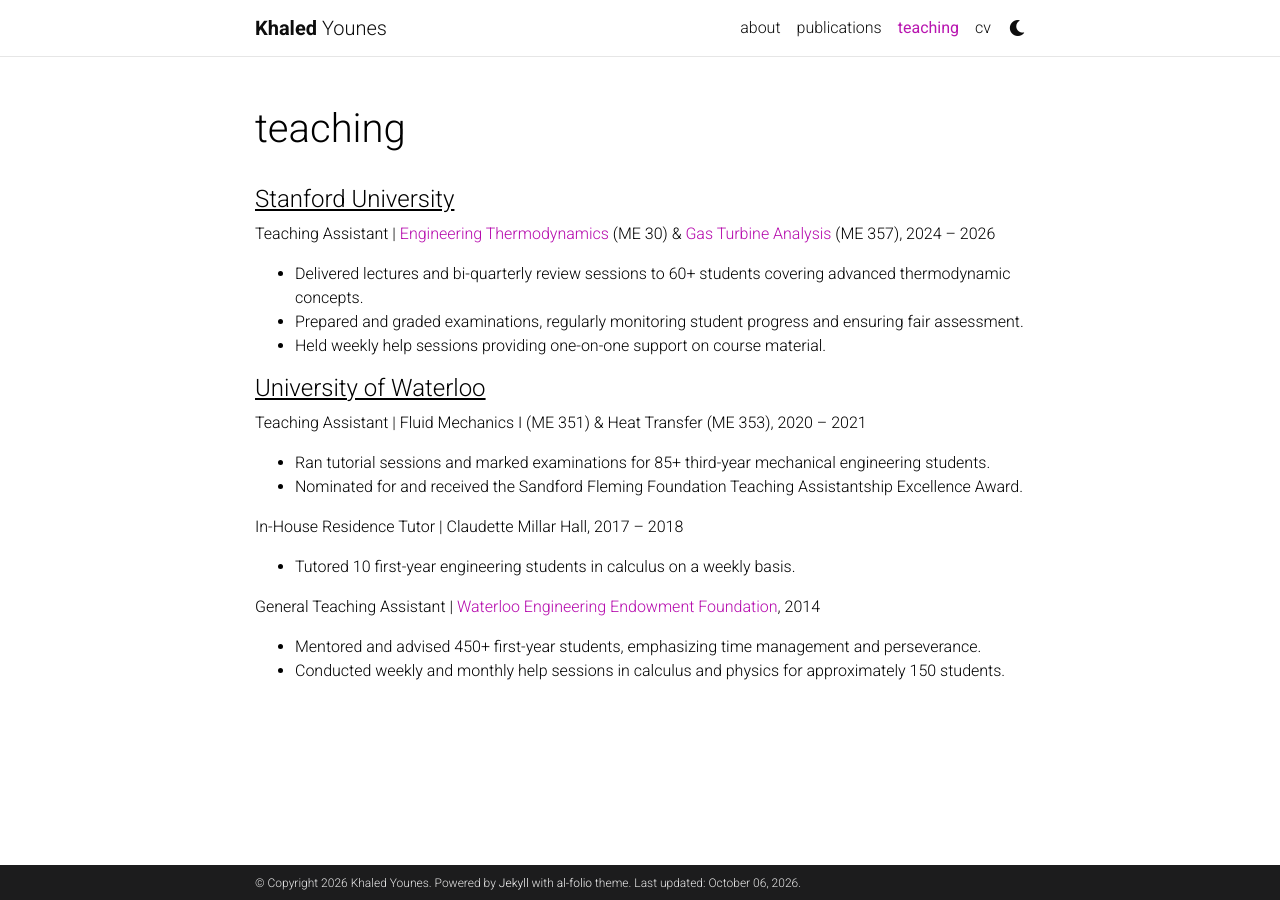
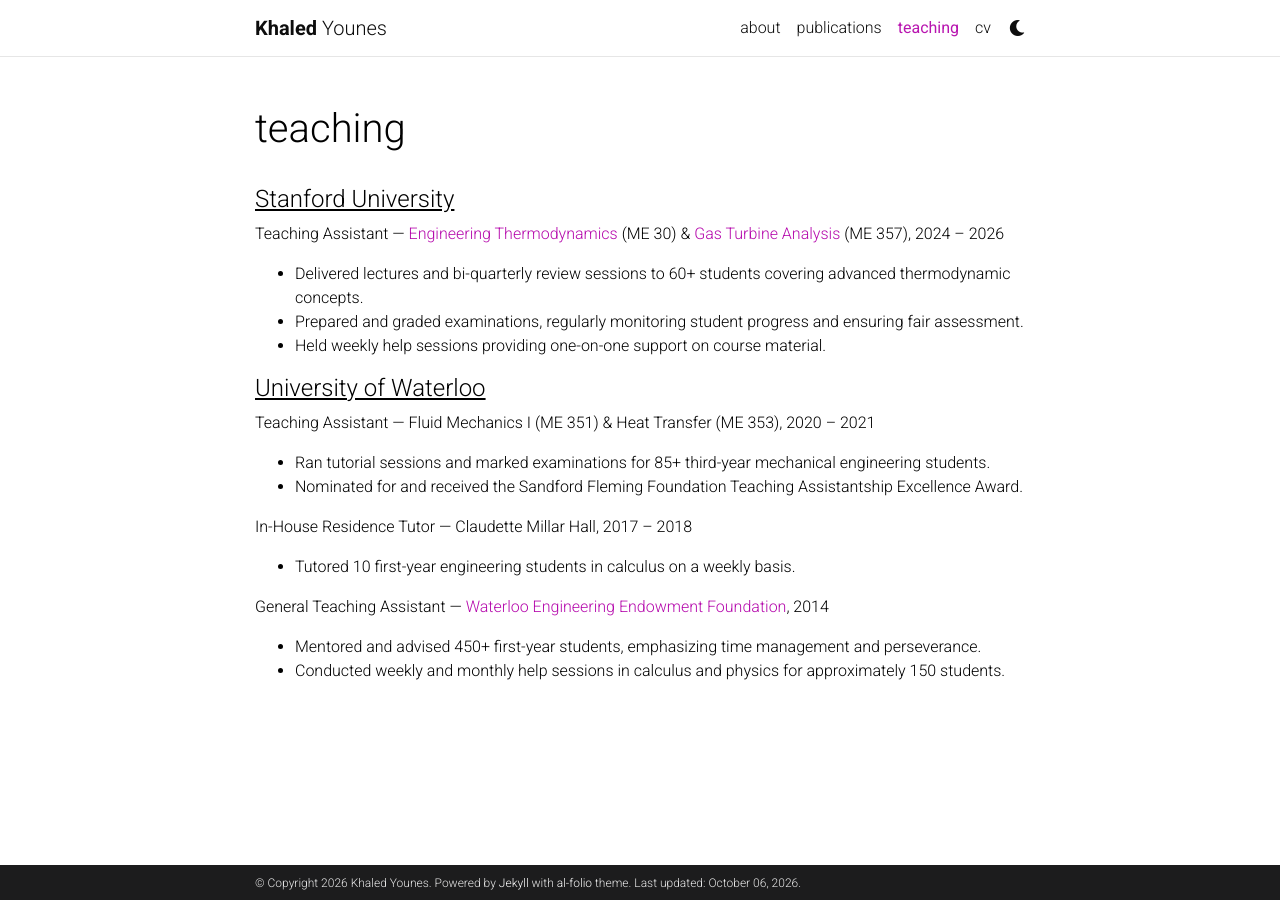
Before and after one commit to kyounes14/kyounes14.github.io, a Jekyll site: the page built from _pages/teaching.md, in a window 1280 px wide. Built offline with Jekyll 4.4.1, drawn with Linux system fonts in a browser that asks for light colours; comment, search, counter and statistics services are not loaded; a style sheet for code colours, icons or effects is not loaded.

```diff
--- a/_pages/teaching.md
+++ b/_pages/teaching.md
@@ -8,7 +8,7 @@ nav_order: 2
 ---
 
 <h4><u>Stanford University</u></h4>
-Teaching Assistant | [Engineering Thermodynamics](/assets/pdf/Stanford_ME30_Fall2024_Syllabus.pdf) (ME 30) & [Gas Turbine Analysis](/assets/pdf/Stanford_ME357_Fall2025_Syllabus.pdf) (ME 357), 2024 -- 2026
+Teaching Assistant --- [Engineering Thermodynamics](/assets/pdf/Stanford_ME30_Fall2024_Syllabus.pdf) (ME 30) & [Gas Turbine Analysis](/assets/pdf/Stanford_ME357_Fall2025_Syllabus.pdf) (ME 357), 2024 -- 2026
 <ul>
 <li>Delivered lectures and bi-quarterly review sessions to 60+ students covering advanced thermodynamic concepts.</li>
 <li>Prepared and graded examinations, regularly monitoring student progress and ensuring fair assessment.</li>
@@ -16,18 +16,18 @@ Teaching Assistant | [Engineering Thermodynamics](/assets/pdf/Stanford_ME30_Fall
 </ul>
 
 <h4><u>University of Waterloo</u></h4>
-Teaching Assistant | Fluid Mechanics I (ME 351) & Heat Transfer (ME 353), 2020 -- 2021
+Teaching Assistant --- Fluid Mechanics I (ME 351) & Heat Transfer (ME 353), 2020 -- 2021
 <ul>
 <li>Ran tutorial sessions and marked examinations for 85+ third-year mechanical engineering students.</li>
 <li>Nominated for and received the Sandford Fleming Foundation Teaching Assistantship Excellence Award.</li>
 </ul>
 
-In-House Residence Tutor | Claudette Millar Hall, 2017 -- 2018
+In-House Residence Tutor --- Claudette Millar Hall, 2017 -- 2018
 <ul>
 <li>Tutored 10 first-year engineering students in calculus on a weekly basis.</li>
 </ul>
 
-General Teaching Assistant | [Waterloo Engineering Endowment Foundation](https://uwaterloo.ca/engineering-endowment-foundation/), 2014
+General Teaching Assistant --- [Waterloo Engineering Endowment Foundation](https://uwaterloo.ca/engineering-endowment-foundation/), 2014
 <ul>
 <li>Mentored and advised 450+ first-year students, emphasizing time management and perseverance.</li>
 <li>Conducted weekly and monthly help sessions in calculus and physics for approximately 150 students.</li>
```
